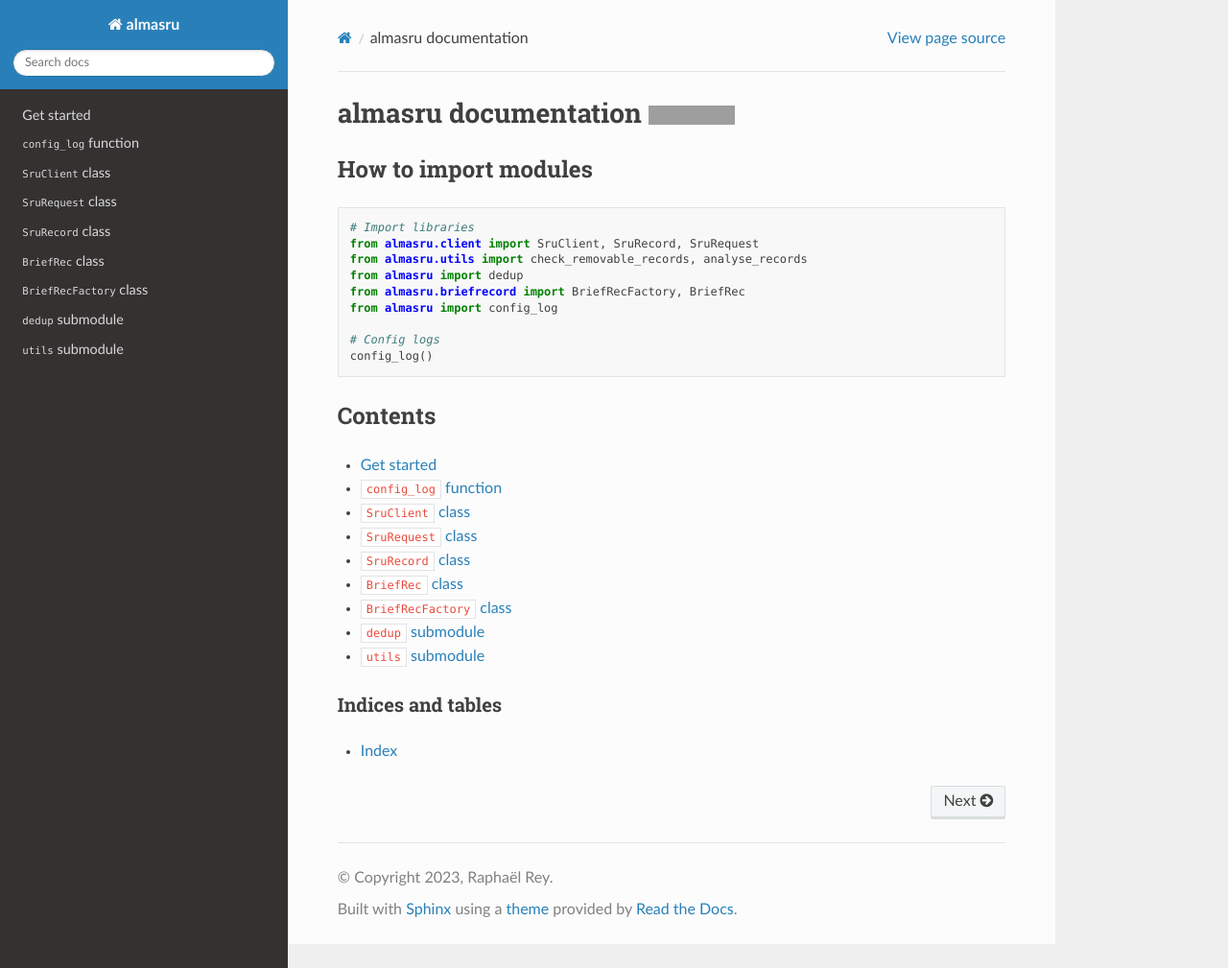
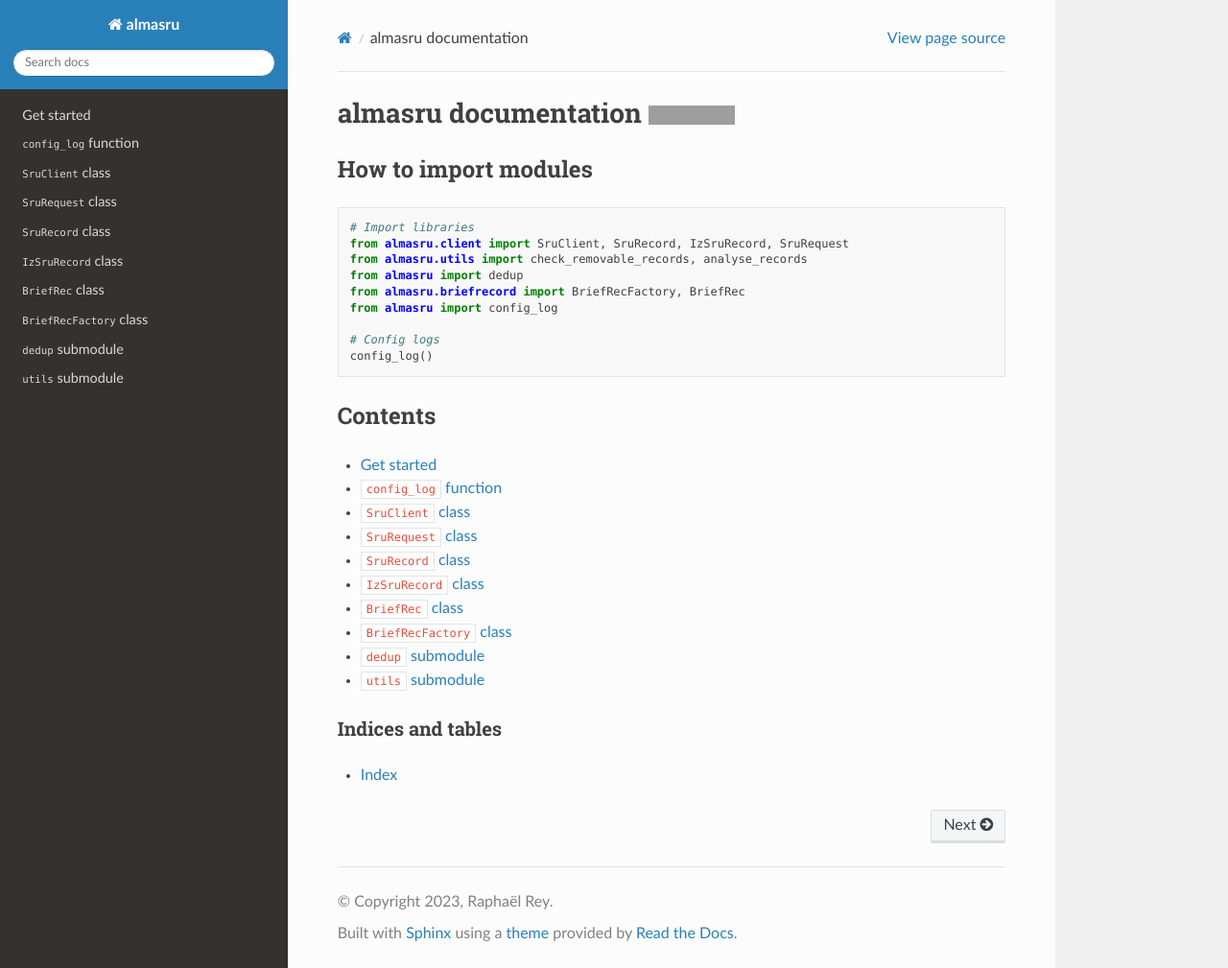
Before and after one commit to Swiss-Library-Service-Platform/almasru, a Sphinx documentation site: the page built from docs/index.rst, in a window 1280 px wide and 1009 px high. Shown: the whole window at 96% size. Built offline with Sphinx 7.4.7 and the Read the Docs theme 2.0.0, drawn with Linux system fonts in a browser that asks for light colours; grey boxes are pictures that could not be loaded.

Commit message:
update communication

```diff
--- a/almasru/version.py
+++ b/almasru/version.py
@@ -1,2 +1,2 @@
-__version__ = '1.2.17'
-commit_message = f'Minor change in documentation'
+__version__ = '2.0.0'
+commit_message = f'Add IzSruRecord class to handle IZ records'
--- a/docs/index.rst
+++ b/docs/index.rst
@@ -12,7 +12,7 @@ How to import modules
 .. code-block:: python
 
     # Import libraries
-    from almasru.client import SruClient, SruRecord, SruRequest
+    from almasru.client import SruClient, SruRecord, IzSruRecord, SruRequest
     from almasru.utils import check_removable_records, analyse_records
     from almasru import dedup
     from almasru.briefrecord import BriefRecFactory, BriefRec
@@ -32,6 +32,7 @@ Contents
    sruclient
    srurequest
    srurecord
+   izsrurecord
    briefrec
    dedup
    utils
--- /dev/null
+++ b/docs/izsrurecord.rst
@@ -0,0 +1,6 @@
+``IzSruRecord`` class
+-------------------
+
+.. autoclass:: almasru.client::IzSruRecord
+    :members:
+    :inherited-members:
```
